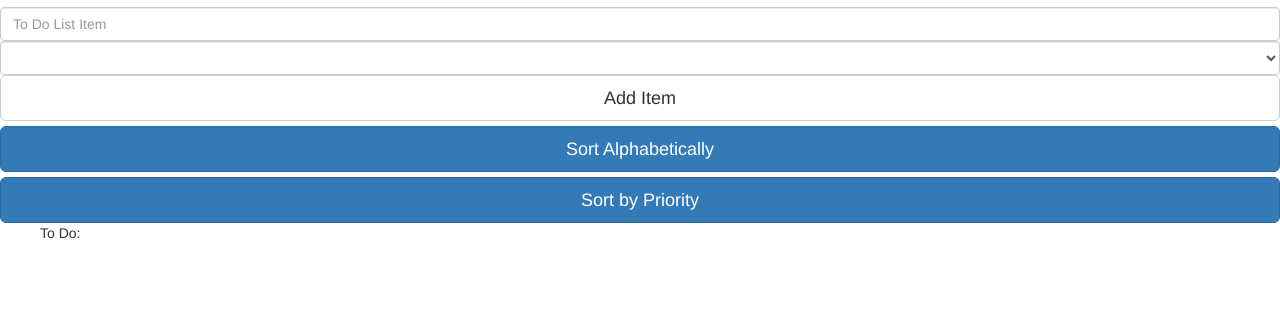
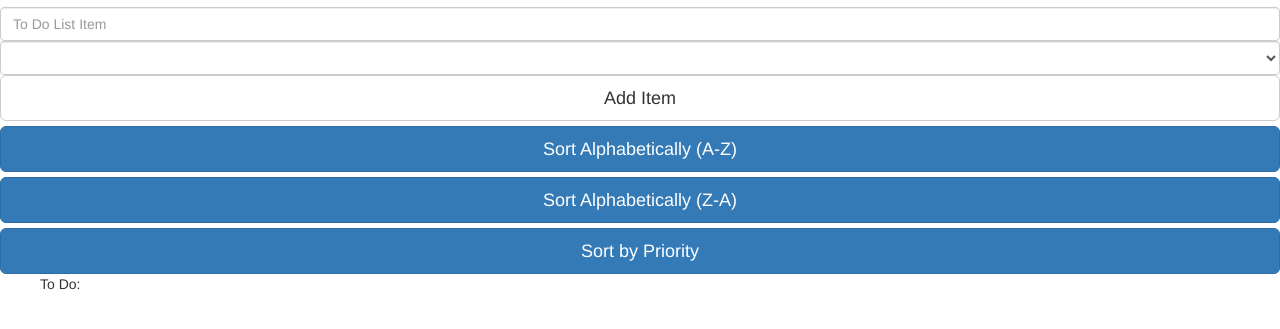
Before and after one commit to Cem515/vstda, a website: page index.html in a window 1280 px wide. Shown: the part 63-392 px from the top of the page. Drawn offline with nearby package versions, Linux system fonts and the light colour scheme; files that its build step writes are made by us from their sources.

Commit message:
added button

```diff
--- a/index.html
+++ b/index.html
@@ -33,7 +33,8 @@
 
 <!-- Add/Sort Buttons -->
   <button type="button"  class="btn btn-default btn-lg btn-block" ng-click="vm.addItem()">Add Item</button>
-  <button type="button" class="btn btn-primary btn-lg btn-block" ng-click="sortField = 'toDo'">Sort Alphabetically</button>
+  <button type="button" class="btn btn-primary btn-lg btn-block" ng-click="sortField = 'toDo'">Sort Alphabetically (A-Z)</button>
+    <button type="button" class="btn btn-primary btn-lg btn-block" ng-click="sortField = '-toDo'">Sort Alphabetically (Z-A)</button>
   <button type="button" class="btn btn-primary btn-lg btn-block" ng-click="sortField = 'priority'">Sort by Priority</button>
 
 
```
